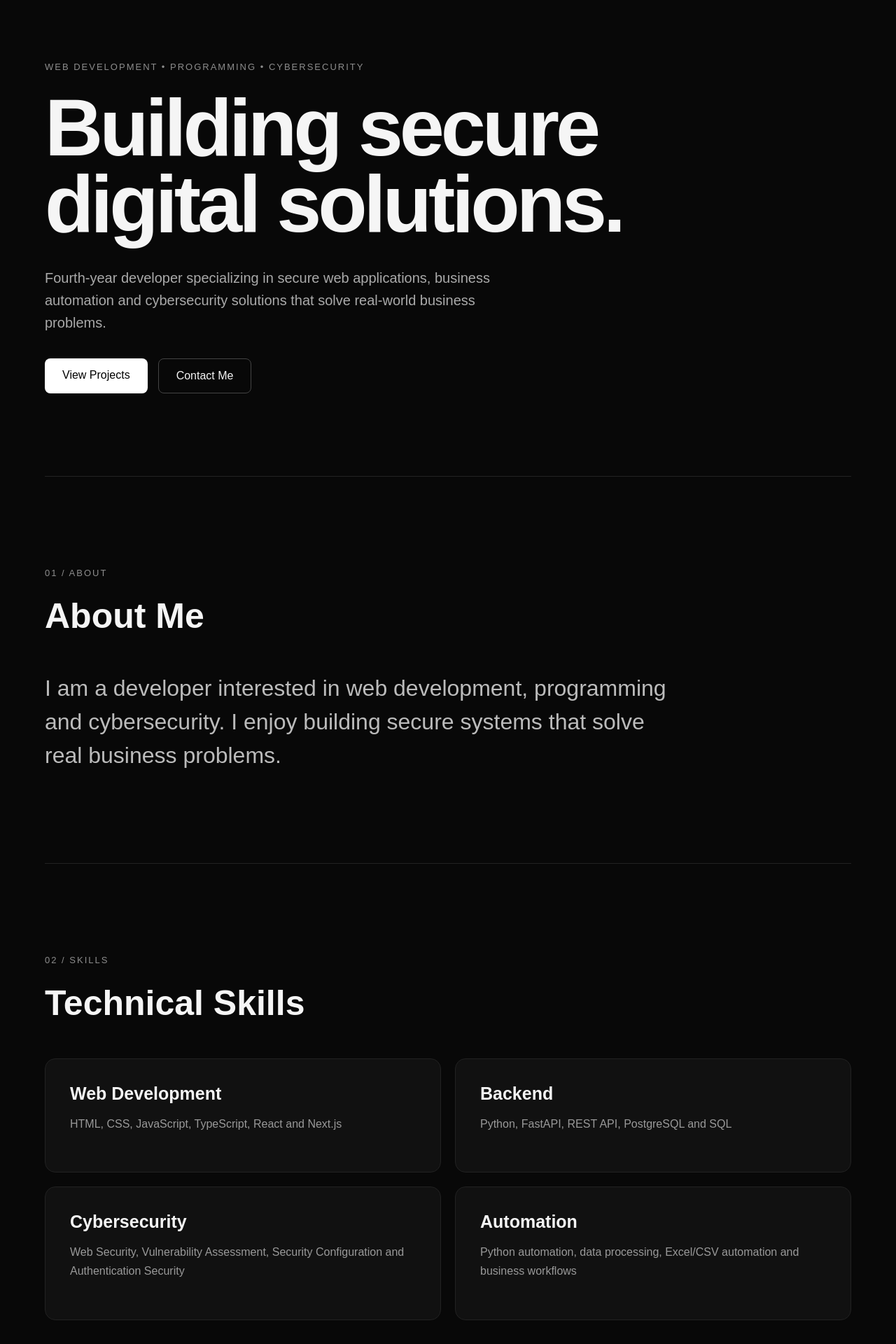
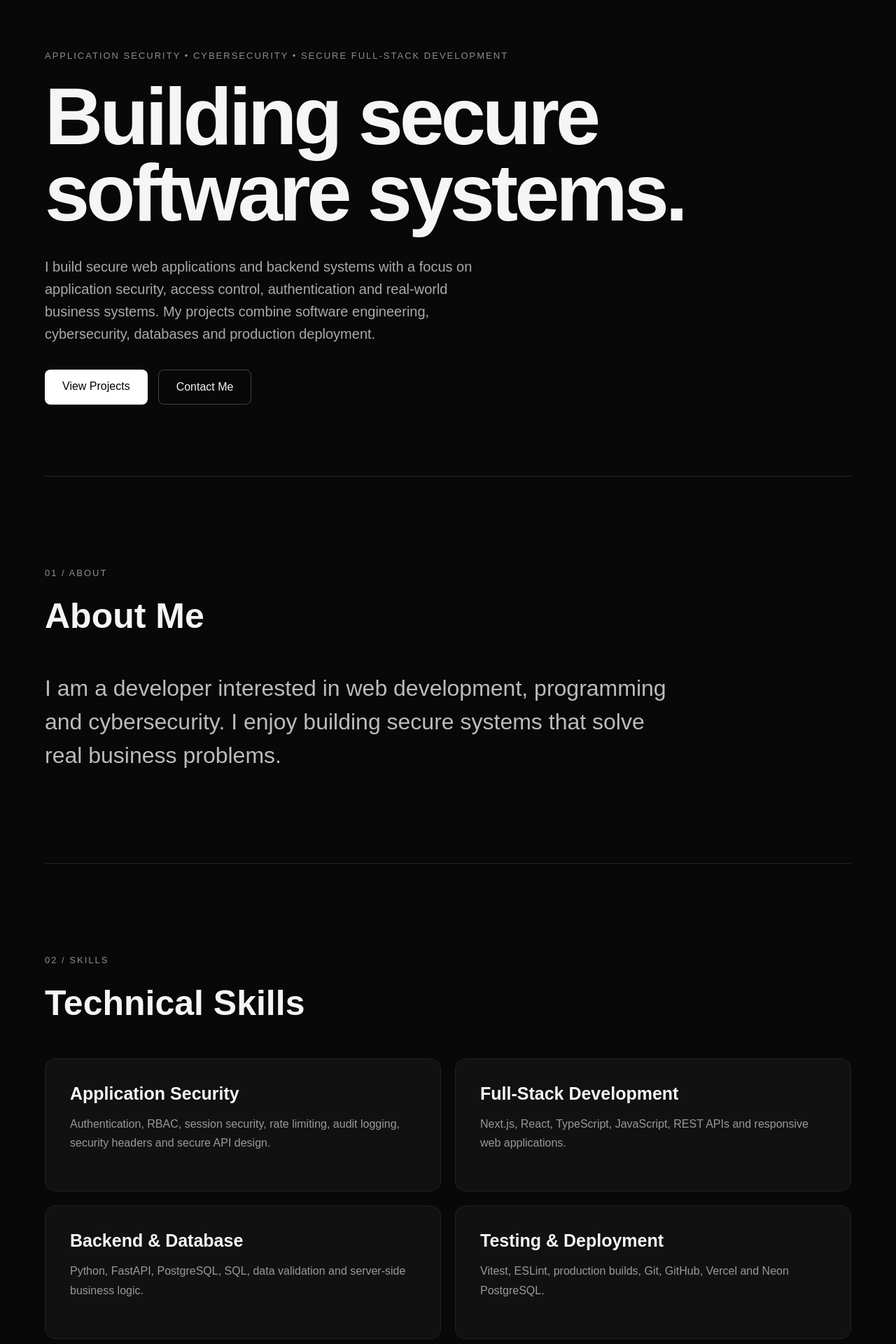
Before and after one commit to bobsspx/cyber-portfolio, a Next.js app: page / in a window 1280 px wide. Shown: the part 120-2040 px from the top of the page at 70% size. Built offline with nearby package versions, Linux system fonts and the light colour scheme.

Commit message:
Polish portfolio for application security roles

```diff
--- a/app/layout.tsx
+++ b/app/layout.tsx
@@ -1,5 +1,7 @@
 import type { Metadata } from "next";
+import type { ReactNode } from "react";
 import { Geist, Geist_Mono } from "next/font/google";
+
 import "./globals.css";
 
 const geistSans = Geist({
@@ -13,27 +15,43 @@ const geistMono = Geist_Mono({
 });
 
 export const metadata: Metadata = {
-  title: "Bob Sspx | Developer & Cybersecurity",
-  description: "Developer portfolio specializing in secure web applications, programming, business automation and cybersecurity.",
-   keywords: [
-    "Web Developer",
-    "Software Developer",
+  title: {
+    default:
+      "Bob Sosamphanxay | Application Security Developer",
+
+    template:
+      "%s | Bob Sosamphanxay",
+  },
+
+  description:
+    "Portfolio of Bob Sosamphanxay, a developer focused on application security, cybersecurity and secure software development.",
+
+  keywords: [
+    "Application Security",
     "Cybersecurity",
+    "Secure Software Development",
+    "Full-Stack Developer",
     "Next.js",
+    "TypeScript",
     "Python",
-    "FastAPI",
-    "Programming",
-    "Portfolio",
+    "PostgreSQL",
+    "RBAC",
+    "JWT",
+    "Web Security",
   ],
 };
 
-export default function RootLayout({ children }: LayoutProps<"/">) {
+export default function RootLayout({
+  children,
+}: Readonly<{
+  children: ReactNode;
+}>) {
   return (
     <html
       lang="en"
-      className={`${geistSans.variable} ${geistMono.variable} h-full antialiased`}
+      className={`${geistSans.variable} ${geistMono.variable}`}
     >
-      <body className="min-h-full flex flex-col">{children}</body>
+      <body>{children}</body>
     </html>
   );
 }
--- a/app/page.tsx
+++ b/app/page.tsx
@@ -66,18 +66,19 @@ export default function Home() {
       </nav>
 
       <section className="hero">
-        <p className="eyebrow">WEB DEVELOPMENT • PROGRAMMING • CYBERSECURITY</p>
+        <p className="eyebrow">APPLICATION SECURITY • CYBERSECURITY • SECURE FULL-STACK DEVELOPMENT</p>
 
         <h1>
           Building secure
           <br />
-          digital solutions.
+          software systems.
         </h1>
 
         <p className="heroText">
-          Fourth-year developer specializing in secure web applications,
-          business automation and cybersecurity solutions that solve
-          real-world business problems.
+            I build secure web applications and backend systems with a focus on
+            application security, access control, authentication and real-world
+            business systems. My projects combine software engineering,
+            cybersecurity, databases and production deployment.
         </p>
 
         <div className="buttons">
@@ -107,34 +108,40 @@ export default function Home() {
         <p className="sectionNumber">02 / SKILLS</p>
 
         <h2>Technical Skills</h2>
-
         <div className="grid">
         <div className="card">
-            <h3>Web Development</h3>
-            <p>HTML, CSS, JavaScript, TypeScript, React and Next.js</p>
-          </div>
-
-          <div className="card">
-            <h3>Backend</h3>
-            <p>Python, FastAPI, REST API, PostgreSQL and SQL</p>
-          </div>
-
-          <div className="card">
-            <h3>Cybersecurity</h3>
+          <h3>Application Security</h3>
           <p>
-              Web Security, Vulnerability Assessment, Security Configuration
-              and Authentication Security
+            Authentication, RBAC, session security, rate limiting,
+            audit logging, security headers and secure API design.
           </p>
         </div>
 
         <div className="card">
-            <h3>Automation</h3>
+          <h3>Full-Stack Development</h3>
           <p>
-              Python automation, data processing, Excel/CSV automation and
-              business workflows
+            Next.js, React, TypeScript, JavaScript,
+            REST APIs and responsive web applications.
+          </p>
+        </div>
+
+        <div className="card">
+          <h3>Backend & Database</h3>
+          <p>
+            Python, FastAPI, PostgreSQL, SQL,
+            data validation and server-side business logic.
+          </p>
+        </div>
+
+        <div className="card">
+          <h3>Testing & Deployment</h3>
+          <p>
+            Vitest, ESLint, production builds, Git,
+            GitHub, Vercel and Neon PostgreSQL.
           </p>
         </div>
       </div>
+
       </section>
 
       <section id="projects" className="section">
@@ -263,7 +270,8 @@ export default function Home() {
         <h2>Let&apos;s work together.</h2>
 
         <p>
-          Available for freelance projects, internships and collaboration.
+            Open to internships, junior software engineering,
+            application security and cybersecurity opportunities.
         </p>
 
         <div className="buttons">
@@ -284,15 +292,6 @@ export default function Home() {
 
           <a
             className="secondaryButton"
-            href="https://www.linkedin.com/in/YOUR_USERNAME"
-            target="_blank"
-            rel="noopener noreferrer"
-          >
-            LinkedIn
-          </a>
-
-          <a
-            className="secondaryButton"
             href="/cv.pdf"
             target="_blank"
             rel="noopener noreferrer"
@@ -305,7 +304,7 @@ export default function Home() {
       <footer>
         <p>© 2026 Bob Sosamphanxay</p>
 
-        <p>Web Developer • Programmer • Cybersecurity</p>
+        <p>Application Security • Full-Stack Development • Cybersecurity</p>
       </footer>
     </main>
   );
--- a/next.config.ts
+++ b/next.config.ts
@@ -28,9 +28,6 @@ const nextConfig: NextConfig = {
       },
     ];
   },
-  allowedDevOrigins: [
-    "172.27.232.10",
-  ],
 };
 
 export default nextConfig;
```
Also changed, not shown: app/projects/securefactory/page.tsx (+18 -0 lines). Lines whose indentation alone changed are shown as unchanged.
